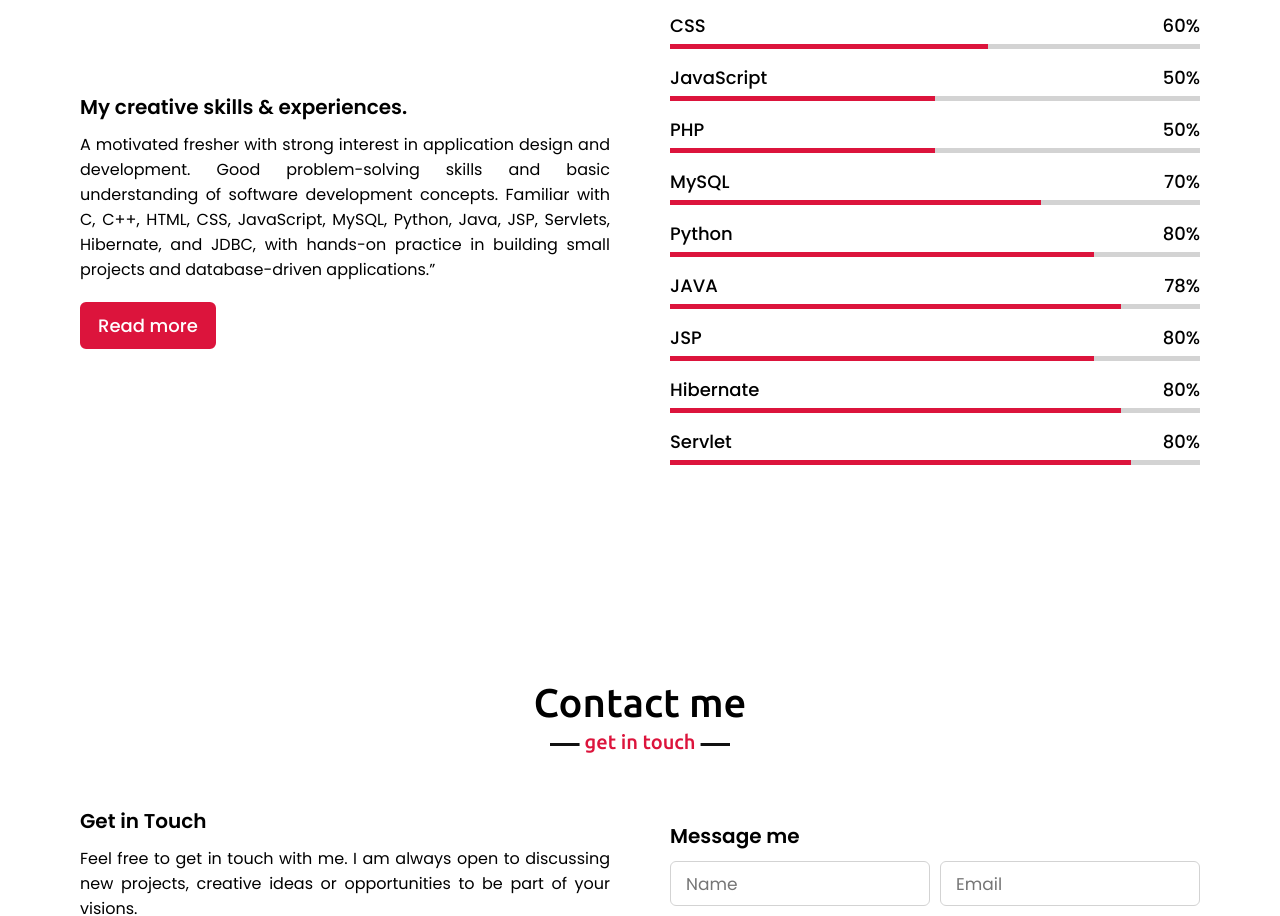
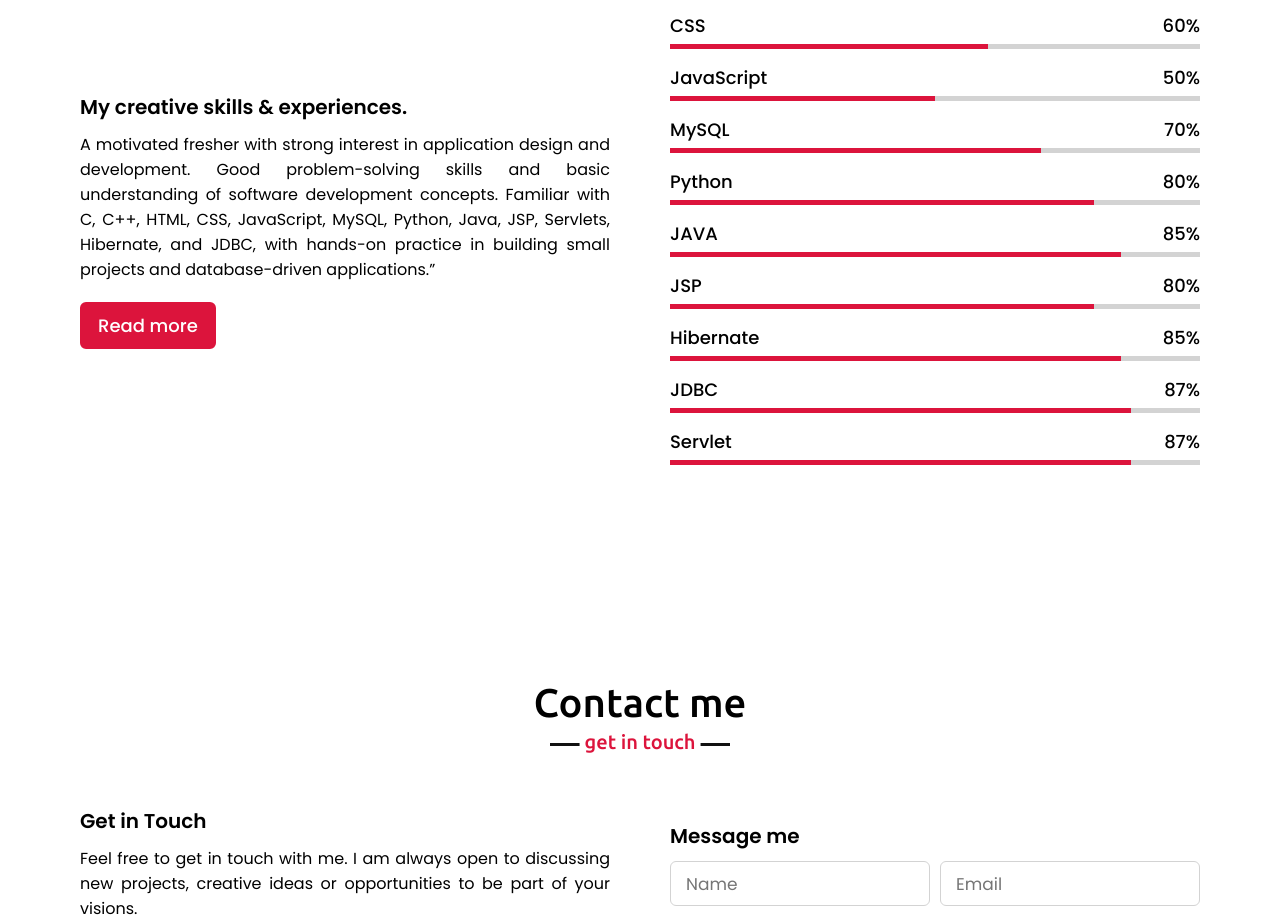
Before and after one commit to Farooque-Ahmad/Portfolio, a plain HTML site: page index.html in a window 1280 px wide. Shown: the part 2556-3472 px from the top of the page. Drawn offline with nearby package versions, Linux system fonts and the light colour scheme.

Commit message:
Update index.html

```diff
--- a/index.html
+++ b/index.html
@@ -139,13 +139,13 @@
                         </div>
                         <div class="line js"></div>
                     </div>
-                    <div class="bars">
+                    <!-- <div class="bars">
                         <div class="info">
                             <span>PHP</span>
                             <span>50%</span>
                         </div>
                         <div class="line php"></div>
-                    </div>
+                    </div> -->
                     <div class="bars">
                         <div class="info">
                             <span>MySQL</span>
@@ -163,7 +163,7 @@
     		     <div class="bars">
                         <div class="info">
                             <span>JAVA</span>
-                            <span>78%</span>
+                            <span>85%</span>
                         </div>
                         <div class="line java"></div>
                     </div>
@@ -177,14 +177,21 @@
 					<div class="bars">
                         <div class="info">
                             <span>Hibernate</span>
-                            <span>80%</span>
+                            <span>85%</span>
                         </div>
                         <div class="line hibernate"></div>
                     </div>
 					<div class="bars">
                         <div class="info">
+                            <span>JDBC</span>
+                            <span>87%</span>
+                        </div>
+                        <div class="line jdbc"></div>
+                    </div>
+					<div class="bars">
+                        <div class="info">
                             <span>Servlet</span>
-                            <span>80%</span>
+                            <span>87%</span>
                         </div>
                         <div class="line servlet"></div>
                     </div>
```
